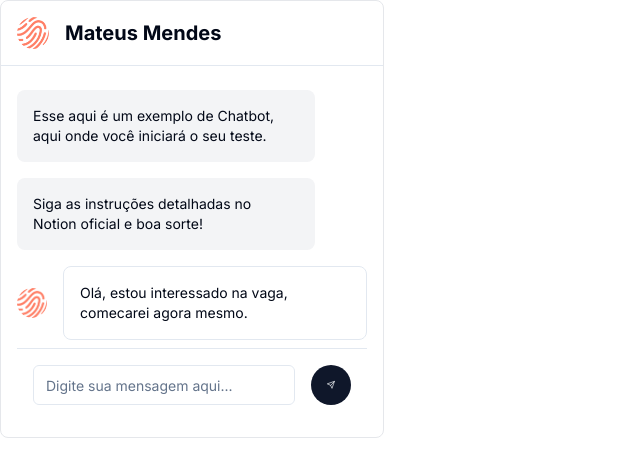
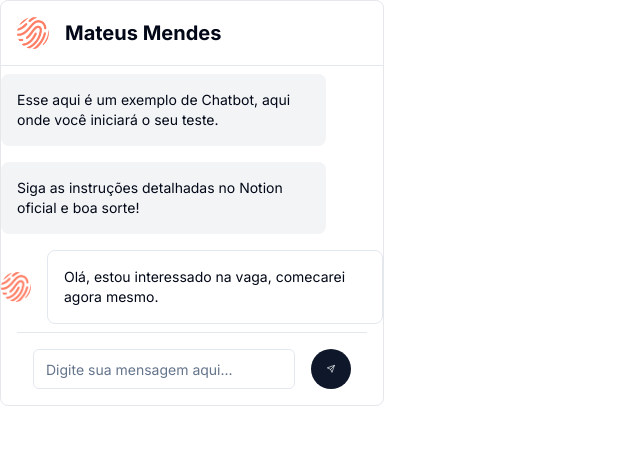
Before and after one commit to christopherldo/stackblitz-starters-ybxuxe, a Next.js app: page / in a window 1280 px wide. Shown: the top 474 px of the page, without its empty margins (0-640 px from the left). Built offline with nearby package versions, Linux system fonts and the light colour scheme.

Commit message:
Sets MessageList component

```diff
--- a/app/page.tsx
+++ b/app/page.tsx
@@ -1,27 +1,17 @@
-"use client";
-
 import Header from "@/components/Header";
 import InputField from "@/components/InputField";
-import Message from "@/components/Message";
+import MessageList from "@/components/MessageList";
 import SendButton from "@/components/SendButton";
-import { messageData } from "@/data/db";
-import { useState } from "react";
 
 export default function Home() {
-  const [messages, setMessages] = useState<MessageType[]>([...messageData]);
-
   return (
     <div className="flex flex-col w-full max-w-sm border border-gray-200 rounded-lg overflow-hidden">
       <Header />
-      <div className="flex flex-col p-4 overflow-hidden">
-        {messages.map((message, index) => (
-          <Message key={index} message={message} />
-        ))}
-        <form className="flex items-center gap-4 border-t p-4">
-          <InputField />
-          <SendButton />
-        </form>
-      </div>
+      <MessageList />
+      <form className="flex items-center gap-4 border-t p-4 mx-4">
+        <InputField />
+        <SendButton />
+      </form>
     </div>
   );
 }
--- /dev/null
+++ b/components/MessageList.tsx
@@ -0,0 +1,13 @@
+"use client";
+
+import { messageData } from "@/data/db";
+import { useState } from "react";
+import Message from "./Message";
+
+export default function MessageList() {
+  const [messages, setMessages] = useState<MessageType[]>([...messageData]);
+
+  return messages.map((message, index) => (
+    <Message key={index} message={message} />
+  ));
+}
```
